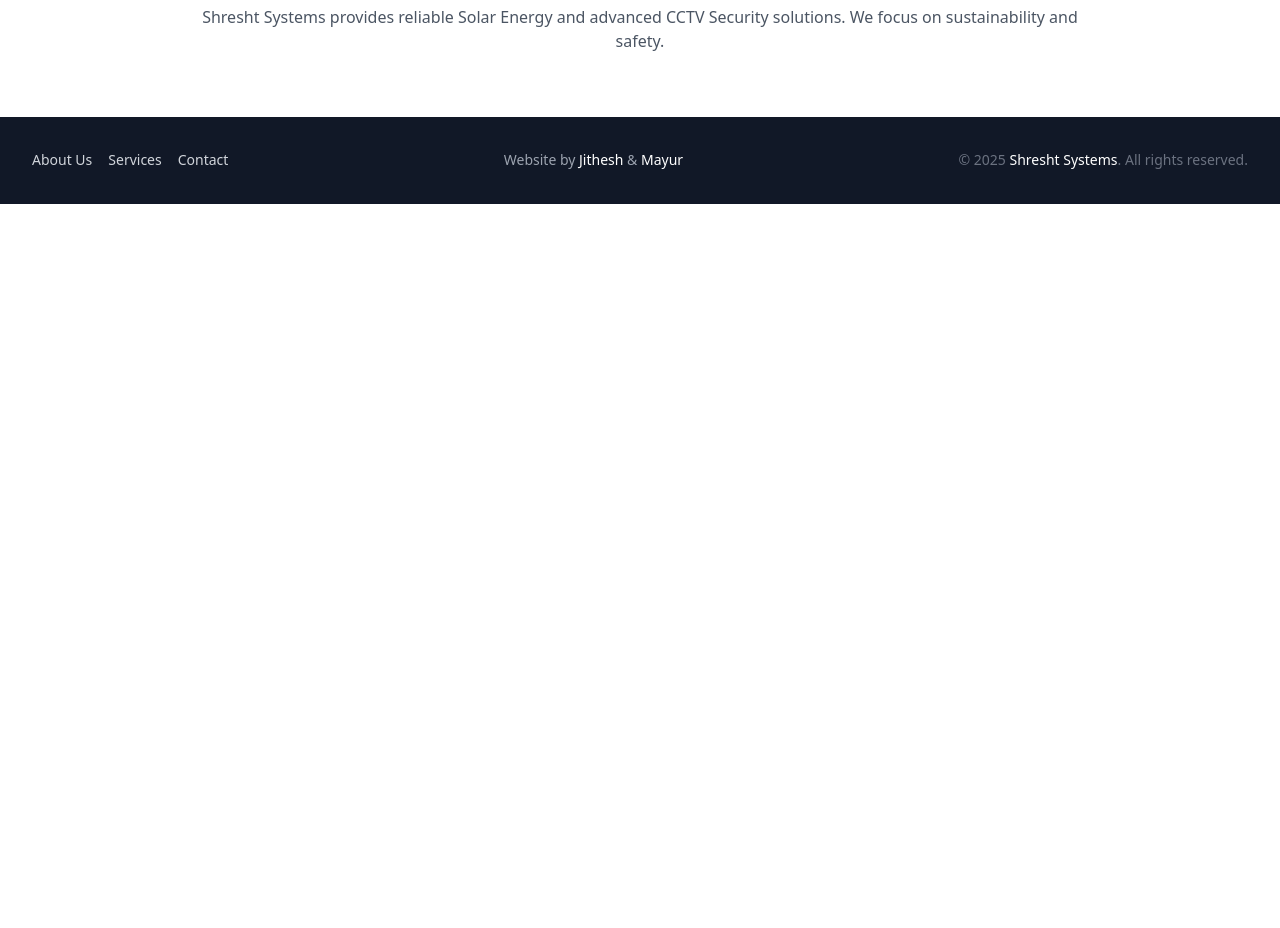
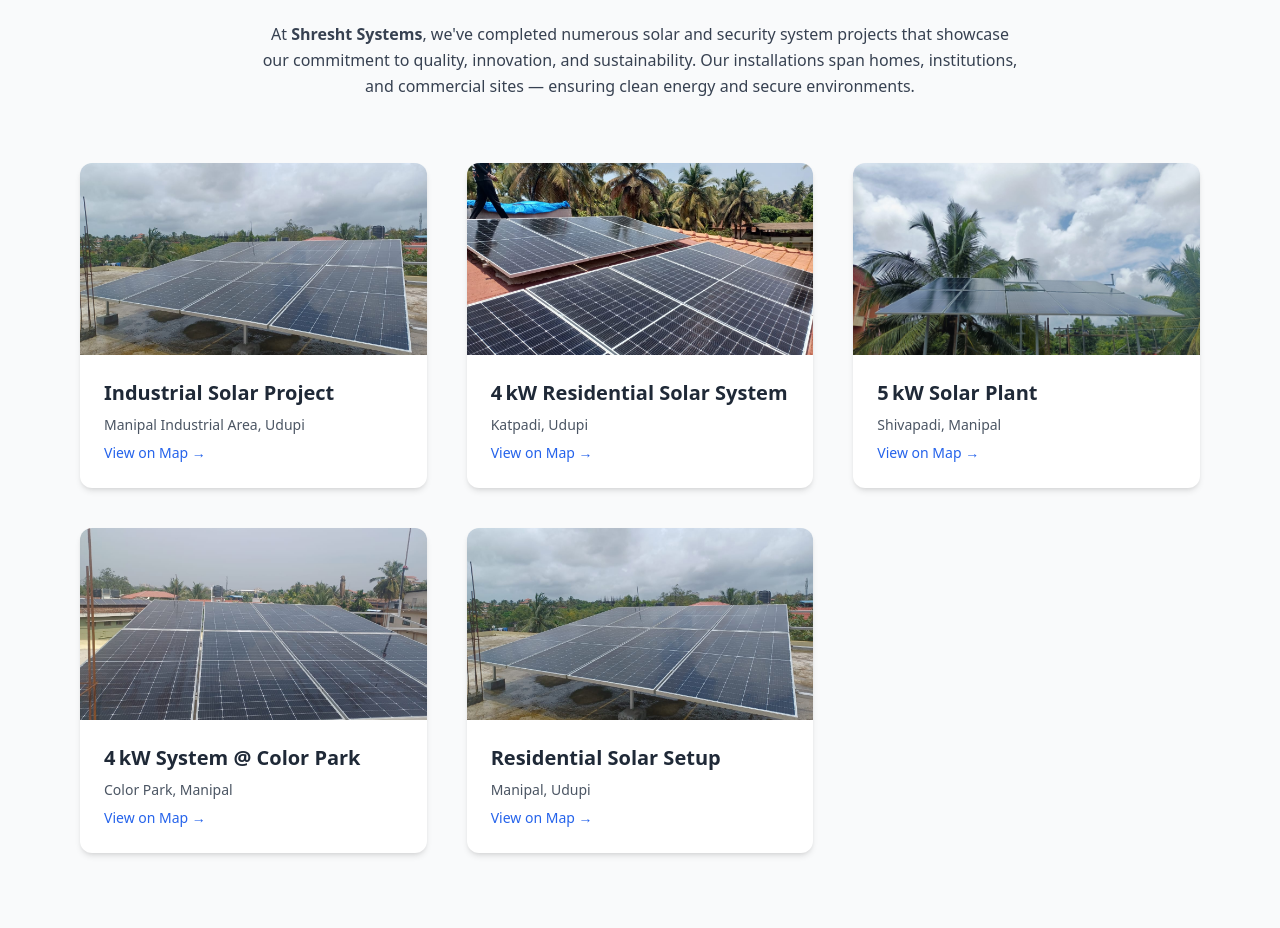
Before and after one commit to ShreshtSystems/ShreshtSystems.github.io, a plain HTML site: page projects.html in a window 1280 px wide. Shown: the part 235-1163 px from the top of the page. Before the commit the page ends 800 px from the top, so only its background shows below. Drawn offline with nearby package versions, Linux system fonts and the light colour scheme.

Commit message:
added project list

```diff
--- a/projects.html
+++ b/projects.html
@@ -115,16 +115,146 @@
       </div>
     </section>
 
-    <section id="about" class="py-16 bg-white text-center">
-      <div class="max-w-4xl mx-auto">
-        <h1 class="text-4xl font-bold text-gray-800">Major Projects</h1>
-        <h2 class="text-2xl mt-4 text-gray-600">
-          Your trusted partner for Solar Energy Providers
+    <section id="about" class="py-20 bg-gray-50 text-center">
+      <div class="max-w-6xl mx-auto px-4">
+        <h1 class="text-4xl font-extrabold text-gray-800">Major Projects</h1>
+        <h2 class="text-xl sm:text-2xl mt-4 text-gray-600 font-medium">
+          Trusted Installations Across India
         </h2>
-        <p class="mt-6 text-gray-600">
-          Shresht Systems provides reliable Solar Energy and advanced CCTV
-          Security solutions. We focus on sustainability and safety.
+        <p class="mt-6 text-gray-700 max-w-3xl mx-auto leading-relaxed">
+          At <strong>Shresht Systems</strong>, we've completed numerous solar
+          and security system projects that showcase our commitment to quality,
+          innovation, and sustainability. Our installations span homes,
+          institutions, and commercial sites — ensuring clean energy and secure
+          environments.
         </p>
+
+        <!-- Projects Grid -->
+        <div
+          class="mt-16 grid grid-cols-1 sm:grid-cols-2 lg:grid-cols-3 gap-10 text-left"
+        >
+          <!-- Project 1 -->
+          <div
+            class="bg-white rounded-xl shadow-md hover:shadow-xl transition duration-300"
+          >
+            <img
+              src="./assets/projects/manipal-industrial-area.jpg"
+              alt="Solar Panel Installation at Manipal Industrial Area"
+              class="rounded-t-xl w-full h-48 object-cover"
+            />
+            <div class="p-6">
+              <h3 class="text-xl font-semibold text-gray-800">
+                Industrial Solar Project
+              </h3>
+              <p class="text-gray-600 mt-2 text-sm">
+                Manipal Industrial Area, Udupi
+              </p>
+              <a
+                href="https://www.google.com/maps/place/Manipal+Industrial+Area,+Udupi,+Karnataka"
+                target="_blank"
+                class="text-blue-600 hover:underline text-sm mt-2 inline-block"
+              >
+                View on Map →
+              </a>
+            </div>
+          </div>
+
+          <!-- Project 2 -->
+          <div
+            class="bg-white rounded-xl shadow-md hover:shadow-xl transition duration-300"
+          >
+            <img
+              src="./assets/projects/residential-4kw-katpadi.jpg"
+              alt="4kW Residential Solar System in Katpadi"
+              class="rounded-t-xl w-full h-48 object-cover"
+            />
+            <div class="p-6">
+              <h3 class="text-xl font-semibold text-gray-800">
+                4 kW Residential Solar System
+              </h3>
+              <p class="text-gray-600 mt-2 text-sm">Katpadi, Udupi</p>
+              <a
+                href="https://www.google.com/maps/place/Katapadi,+Udupi,+Karnataka+574105"
+                target="_blank"
+                class="text-blue-600 hover:underline text-sm mt-2 inline-block"
+              >
+                View on Map →
+              </a>
+            </div>
+          </div>
+
+          <!-- Project 3 -->
+          <div
+            class="bg-white rounded-xl shadow-md hover:shadow-xl transition duration-300"
+          >
+            <img
+              src="./assets/projects/shivapadi-5kw-manipal.jpg"
+              alt="5kW Solar Plant at Shivapadi, Manipal"
+              class="rounded-t-xl w-full h-48 object-cover"
+            />
+            <div class="p-6">
+              <h3 class="text-xl font-semibold text-gray-800">
+                5 kW Solar Plant
+              </h3>
+              <p class="text-gray-600 mt-2 text-sm">Shivapadi, Manipal</p>
+              <a
+                href="https://www.google.com/maps/place/Shivapadi,+Manipal,+Karnataka"
+                target="_blank"
+                class="text-blue-600 hover:underline text-sm mt-2 inline-block"
+              >
+                View on Map →
+              </a>
+            </div>
+          </div>
+
+          <!-- Project 4 -->
+          <div
+            class="bg-white rounded-xl shadow-md hover:shadow-xl transition duration-300"
+          >
+            <img
+              src="./assets/projects/color-park-4kw-manipal.jpg"
+              alt="4kW Solar Installation at Color Park, Manipal"
+              class="rounded-t-xl w-full h-48 object-cover"
+            />
+            <div class="p-6">
+              <h3 class="text-xl font-semibold text-gray-800">
+                4 kW System @ Color Park
+              </h3>
+              <p class="text-gray-600 mt-2 text-sm">Color Park, Manipal</p>
+              <a
+                href="https://www.google.com/maps/place/Manipal+Color+Park"
+                target="_blank"
+                class="text-blue-600 hover:underline text-sm mt-2 inline-block"
+              >
+                View on Map →
+              </a>
+            </div>
+          </div>
+
+          <!-- Project 5 -->
+          <div
+            class="bg-white rounded-xl shadow-md hover:shadow-xl transition duration-300"
+          >
+            <img
+              src="./assets/projects/manipal.jpg"
+              alt="Residential Solar System in Manipal"
+              class="rounded-t-xl w-full h-48 object-cover"
+            />
+            <div class="p-6">
+              <h3 class="text-xl font-semibold text-gray-800">
+                Residential Solar Setup
+              </h3>
+              <p class="text-gray-600 mt-2 text-sm">Manipal, Udupi</p>
+              <a
+                href="https://www.google.com/maps/place/Manipal,+Karnataka"
+                target="_blank"
+                class="text-blue-600 hover:underline text-sm mt-2 inline-block"
+              >
+                View on Map →
+              </a>
+            </div>
+          </div>
+        </div>
       </div>
     </section>
 
```
Also changed, not shown: assets/projects/color-park-4kw-manipal.jpg (added), assets/projects/manipal-industrial-area.jpg (added), assets/projects/manipal.jpg (added), assets/projects/residential-4kw-katpadi.jpg (added), assets/projects/shivapadi-5kw-manipal.jpg (added).
